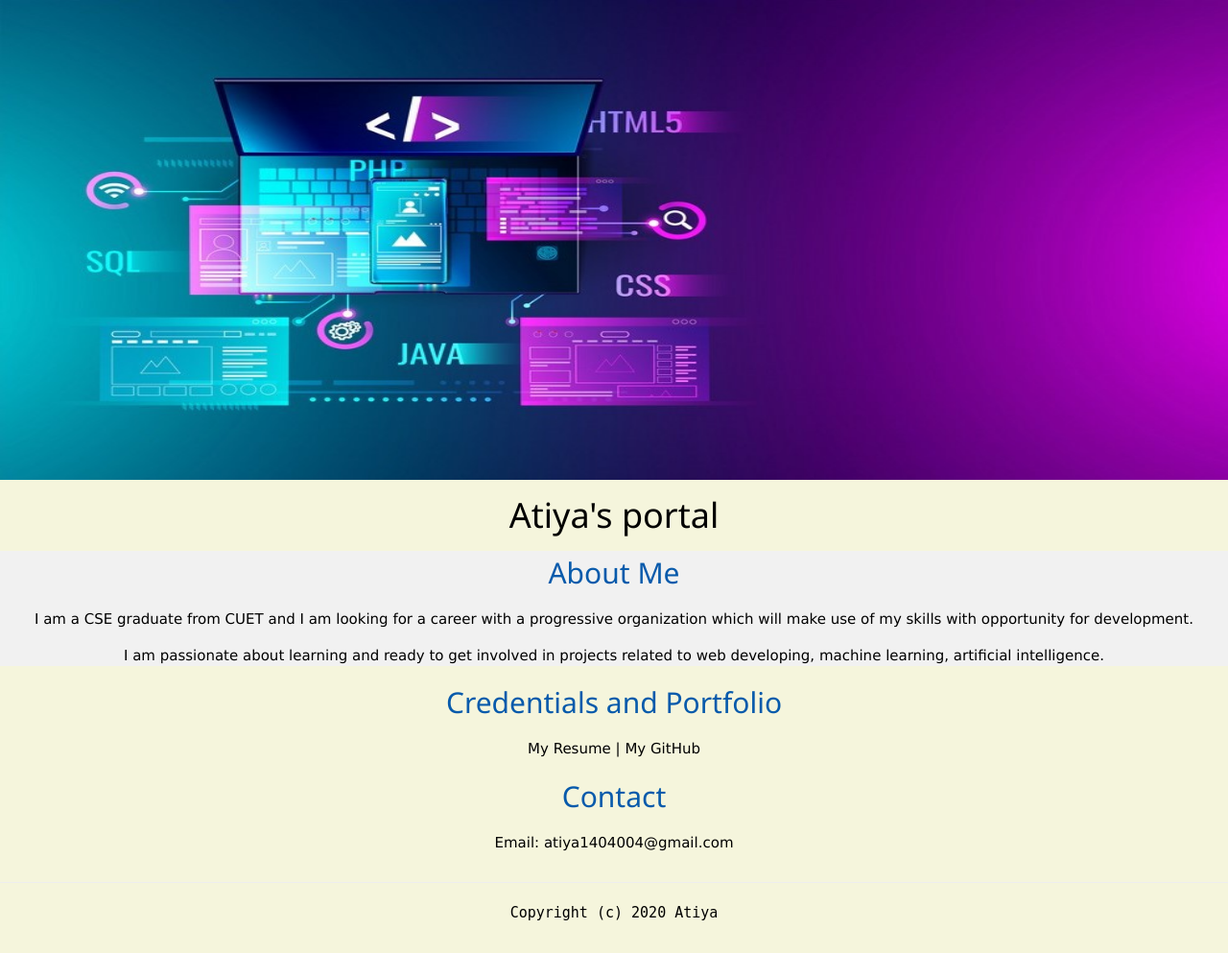
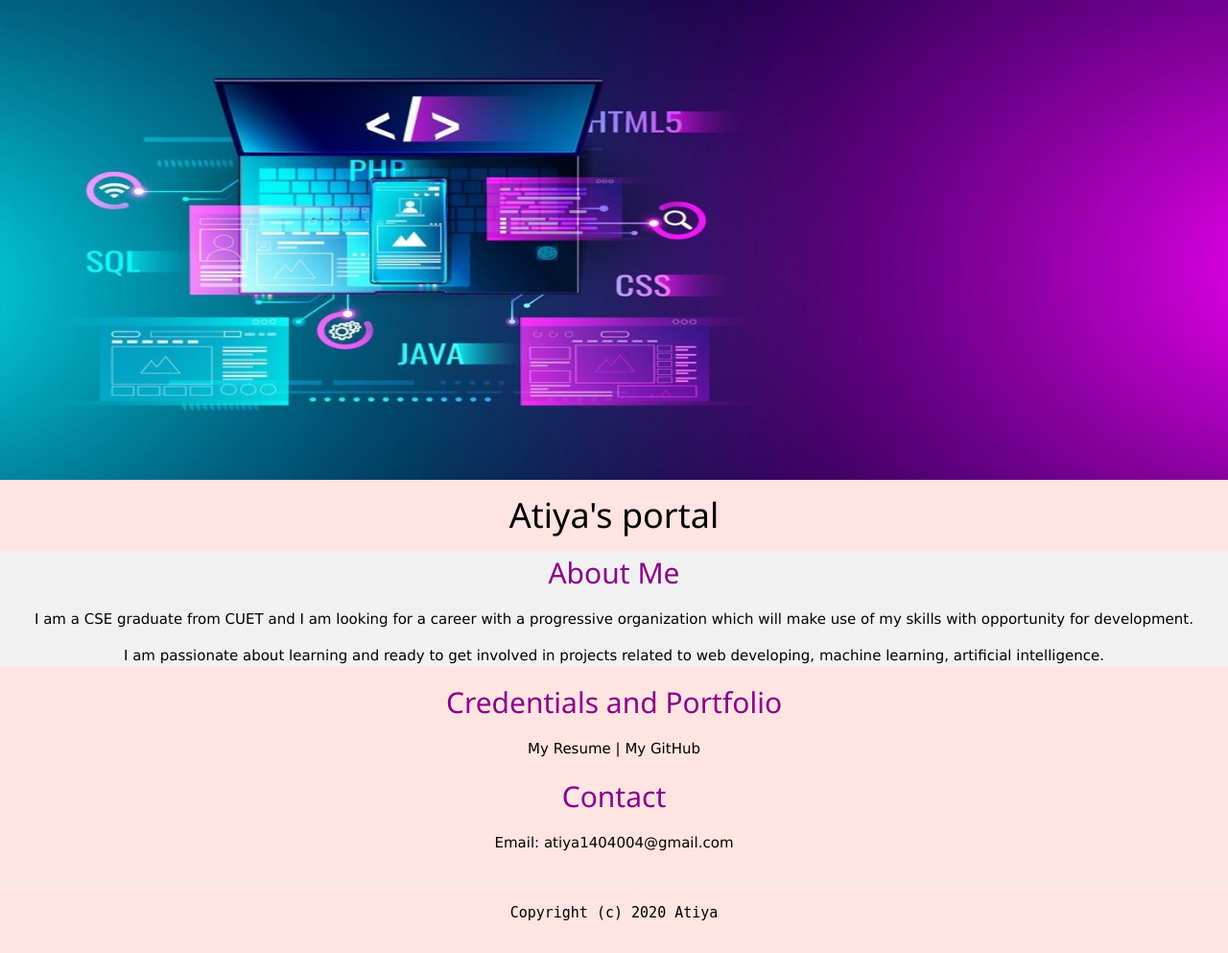
Before and after one commit to atiya1404004/atiya1404004.github.io, a PHP site: page / in a window 1280 px wide. Shown: the whole page at 96% size. Run offline with PHP 8.4, Linux system fonts and the light colour scheme.

Commit message:
Update master.css

```diff
--- a/css/master.css
+++ b/css/master.css
@@ -13,7 +13,7 @@
   }
 
   body {
-    background-color: beige; /* set the background color here */
+    background-color: mistyrose; /* set the background color here */
     color: black;/* set the text color to black here */
     font-family: Arial, Helvetica, sans-serif;/* set the font here */
     text-align: center; /* set the text alignment here */
@@ -30,7 +30,7 @@
    }
 
   h2 {
-    color: #075AAB;/* set the text color of to #075AAB here */
+    color: darkmagenta;/* set the text color of to #075AAB here */
     /* set both the bottom margin and top margin to 2.5rem here */
     margin-bottom: 2.5rem;
     margin-top: 2.5rem;
```
